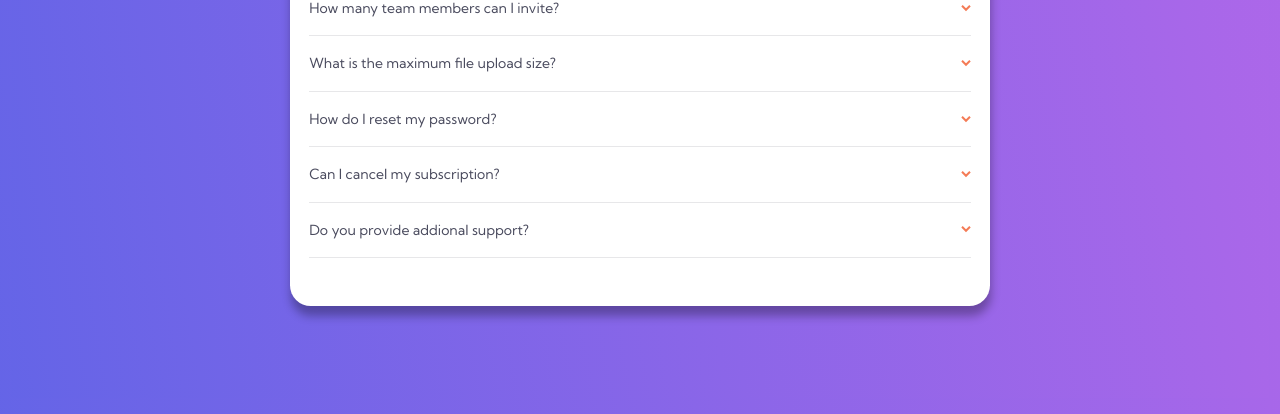
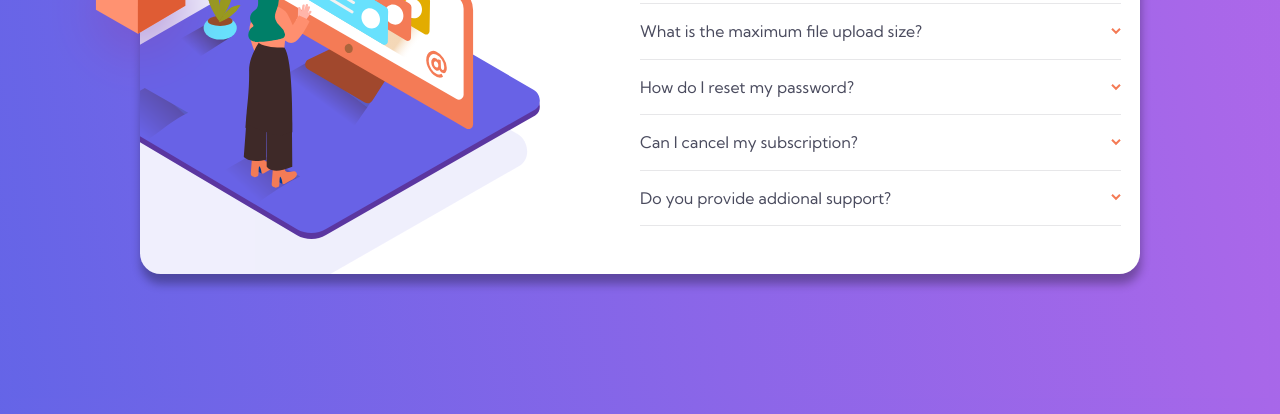
Before and after one commit to arthurcotrim/faq-card, a plain HTML site: page index.html in a window 1280 px wide. Shown: the part 386-800 px from the top of the page. Drawn offline with Linux system fonts and the light colour scheme.

Commit message:
Made it resposive, changing the display to grid and the images.

```diff
--- a/styles/style.css
+++ b/styles/style.css
@@ -131,3 +131,132 @@ main{
 .bold{
     font-weight: 700;
 }
+
+@media(min-width:1000px){
+    body{
+        position: relative;
+    }
+
+    main{
+        width: 1000px;
+
+        display: grid;
+        grid-template-columns: 1fr 1fr ;
+
+        overflow: hidden;
+    }
+
+    .image{
+        width: 100%;
+        height: 100%;
+
+    }
+
+    .pattern{
+        width: 160%;
+        height: 180%;
+
+        background: url(../images/bg-pattern-desktop.svg) no-repeat;
+        background-position:  left;
+        background-size: cover;
+
+        top: -200px;
+        left: -340px;
+    }
+
+    .woman{
+        width: 100%;
+        height: 400px;
+
+        background: url(../images/illustration-woman-online-desktop.svg) no-repeat;
+
+        background-position: center;
+
+        top: 180px;
+        left: 140px;
+    }
+
+    .box{
+        width: 100%;
+        height: 400px;
+
+        background: url(../images/illustration-box-desktop.svg) no-repeat;
+
+        background-position: center;
+
+        position: absolute;
+
+        top: 140px;
+        right: 450px;
+    }
+
+    .faq-content h1{
+        text-align: left;
+    }
+
+    .topics-title p{
+        color: hsl(237, 12%, 33%);
+        line-height: 3.4rem;
+
+        font-size: 16px;
+    }
+
+    .upload-size-hidden-topic{
+        font-size: 14px;
+    }
+}
+
+@media(min-width:1100px){
+    body{
+        position: relative;
+    }
+
+    main{
+        width: 1000px;
+
+        display: grid;
+        grid-template-columns: 1fr 1fr ;
+    }
+    .image{
+        width: 100%;
+        height: 100%;
+    }
+
+    .pattern{
+        width: 160%;
+        height: 180%;
+
+        background: url(../images/bg-pattern-desktop.svg) no-repeat;
+        background-position:  left;
+        background-size: cover;
+
+        top: -200px;
+        left: -400px;
+    }
+
+    .woman{
+        width: 100%;
+        height: 400px;
+
+        background: url(../images/illustration-woman-online-desktop.svg) no-repeat;
+
+        background-position: center;
+
+        top: 190px;
+        left: 160px;
+    }
+
+    .box{
+        width: 100%;
+        height: 400px;
+
+        background: url(../images/illustration-box-desktop.svg) no-repeat;
+
+        background-position: center;
+
+        position: absolute;
+
+        top: 140px;
+        right: 500px;
+    }
+}
```
